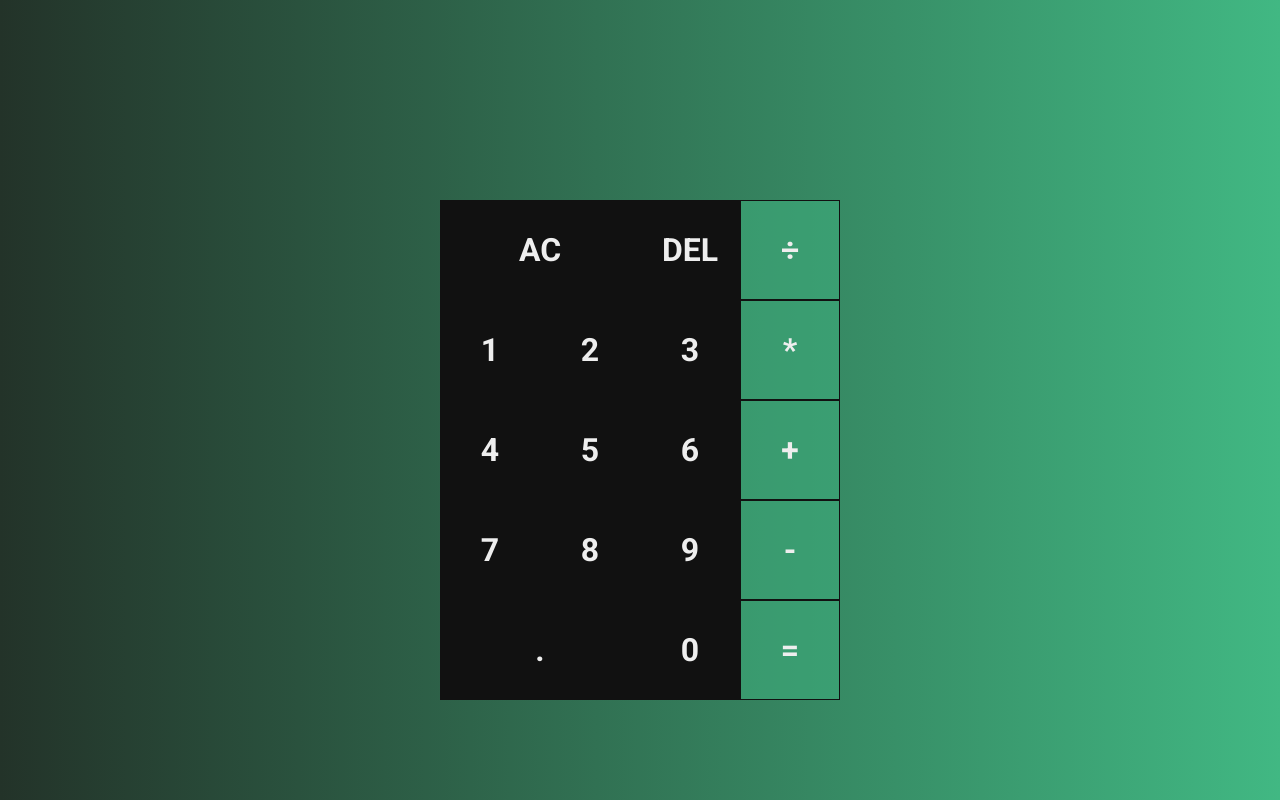
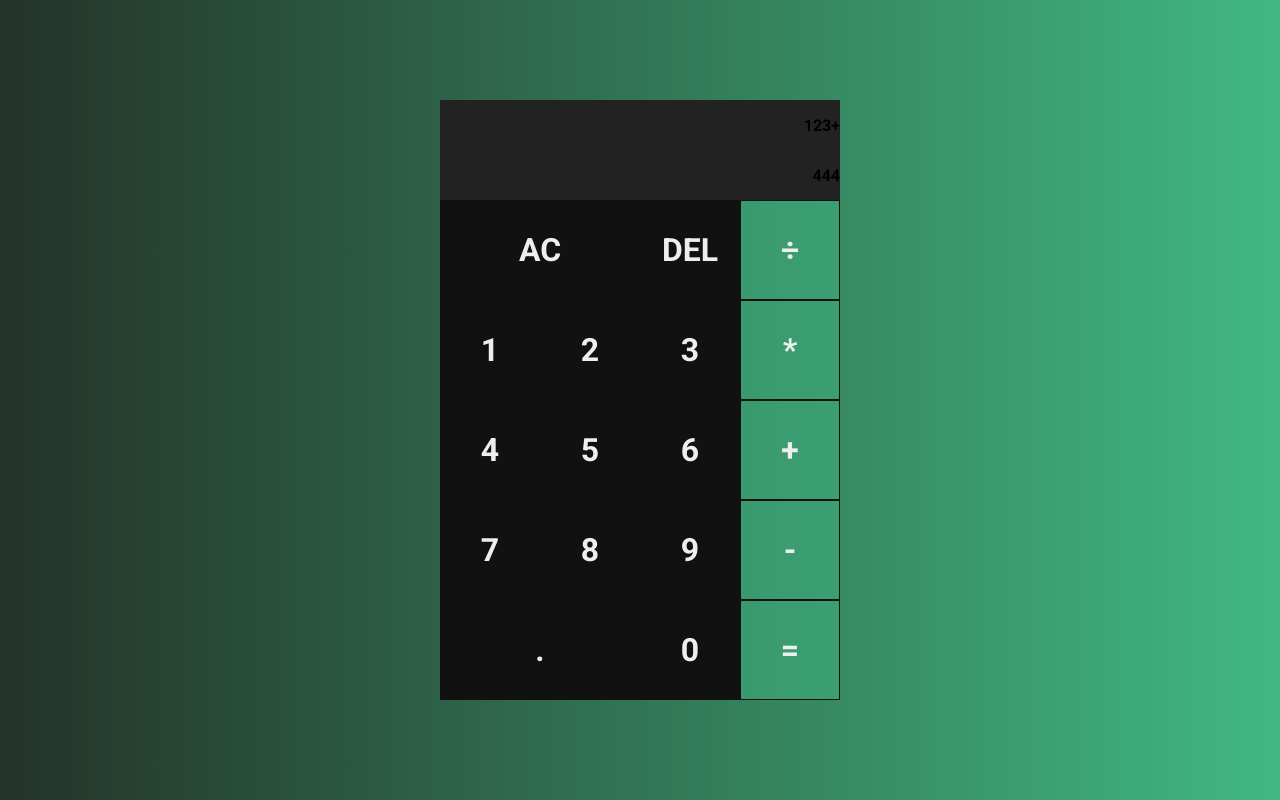
Before and after one commit to alissonooliveiraofc/calculator, a plain HTML site: page index.html in a window 1280 px wide. Drawn offline with Linux system fonts and the light colour scheme.

Commit message:
styles: adc input design

```diff
--- a/index.html
+++ b/index.html
@@ -15,8 +15,8 @@
   <body>
     <div class="grid-container">
       <div class="output">
-        <div class="previous-operand"></div>
-        <div class="current-operand"></div>
+        <div class="previous-operand">123+</div>
+        <div class="current-operand">444</div>
       </div>
       <button class="span-two">AC</button>
       <button>DEL</button>
--- a/styles.css
+++ b/styles.css
@@ -21,6 +21,14 @@ body {
 
 .grid-container > .output {
   grid-column: 1 / -1;
+  background: #222;
+  display: flex;
+  flex-direction: column;
+  align-items: flex-end;
+  justify-content: space-around;
+  padding: 10;
+  word-break: break-all;
+  overflow-wrap: break-word;
 }
 
 .grid-container > button {
```
